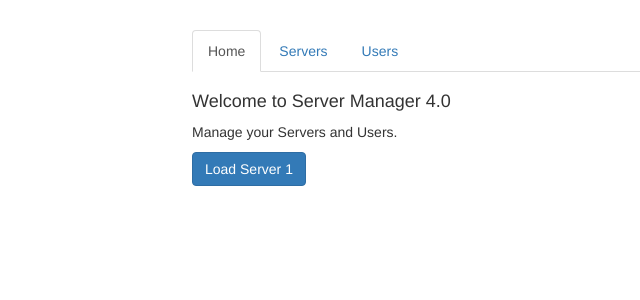
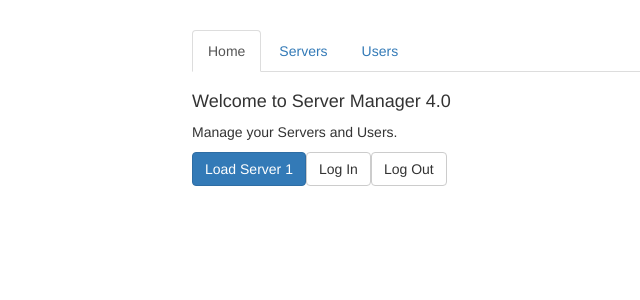
Before and after one commit to peterussell/angular-udemy-routing, an Angular app: page / in a window 1280 px wide. Shown: the top 300 px of the page, without its empty margins (73-713 px from the left). Built offline with nearby package versions, Linux system fonts and the light colour scheme.

Commit message:
Adds buttons on home page to log in and log out (and use the guards on routes).

```diff
--- a/src/app/home/home.component.html
+++ b/src/app/home/home.component.html
@@ -1,3 +1,5 @@
 <h4>Welcome to Server Manager 4.0</h4>
 <p>Manage your Servers and Users.</p>
 <button class="btn btn-primary" (click)="onLoadServer(1)">Load Server 1</button>
+<button class="btn btn-default" (click)="onLogIn()">Log In</button>
+<button class="btn btn-default" (click)="onLogOut()">Log Out</button>
--- a/src/app/home/home.component.ts
+++ b/src/app/home/home.component.ts
@@ -1,5 +1,7 @@
 import { Component, OnInit } from '@angular/core';
 import { Router } from '@angular/router';
+
+import { AuthService } from '../auth.service';
 
 @Component({
   selector: 'app-home',
@@ -8,7 +10,7 @@
 })
 export class HomeComponent implements OnInit {
 
-  constructor(private router: Router) { }
+  constructor(private router: Router, private authService: AuthService) { }
 
   ngOnInit() {
   }
@@ -18,4 +20,12 @@
     this.router.navigate(['servers', id, 'edit'],
       { queryParams: { allowEdit: 1 }, fragment: "loading" });
   }
+
+  onLogIn() {
+    this.authService.login();
+  }
+
+  onLogOut() {
+    this.authService.logout();
+  }
 }
```
